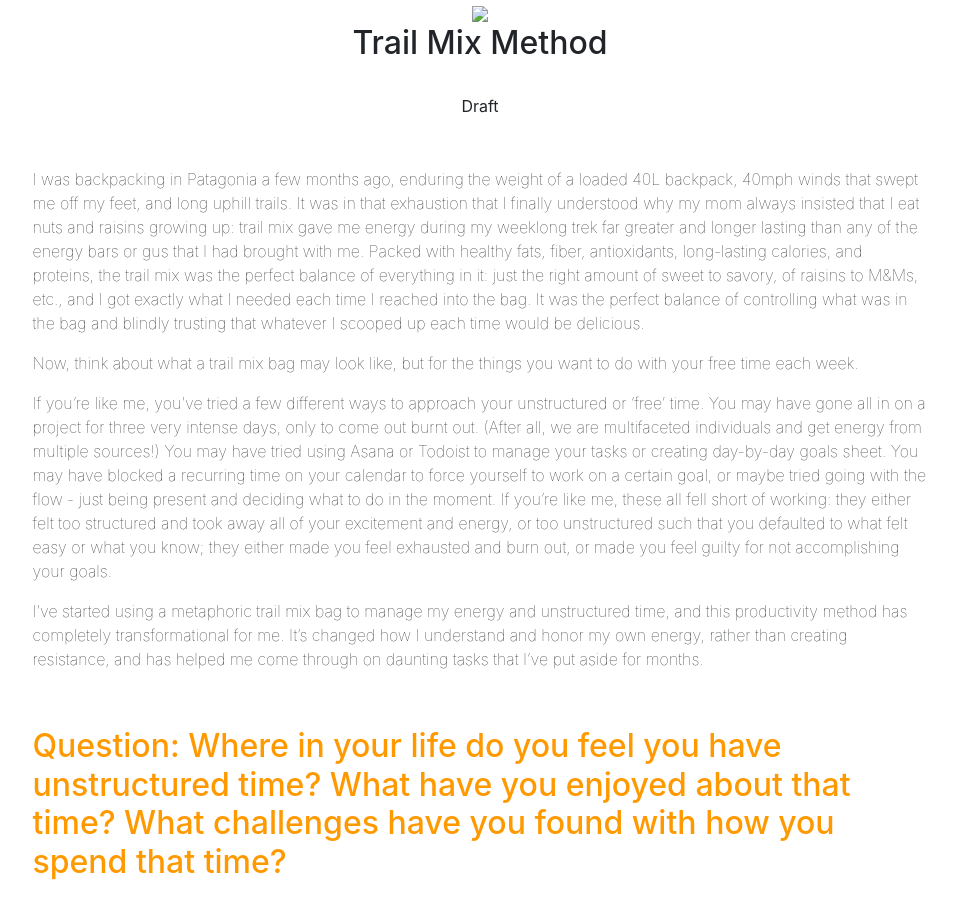
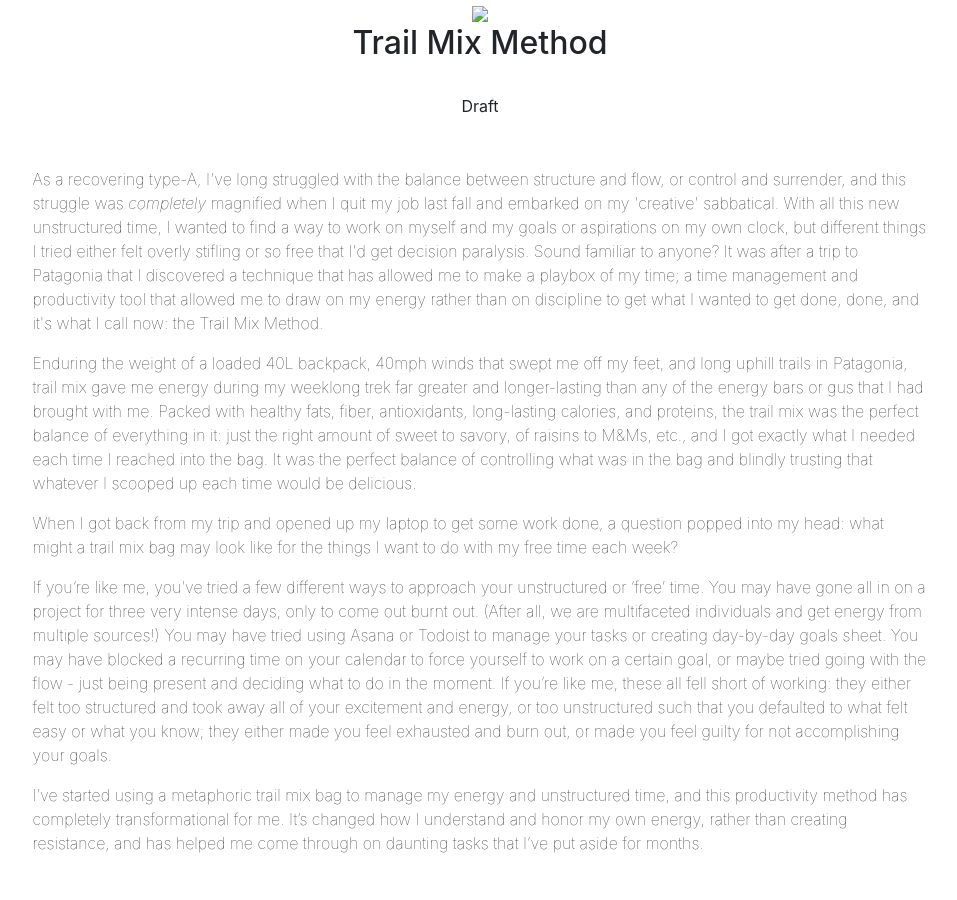
Before and after one commit to dalkat/dalkat.github.io, a Jekyll site: the page built from trailmix.md, in a window 1280 px wide and 900 px high. Shown: the whole window, without its empty margins (160-1117 px from the left). Built offline with Jekyll 4.4.1, drawn with Linux system fonts in a browser that asks for light colours; nearby versions of some CDN libraries; some web fonts are replaced; library files that are not in the unit come from our copies.

Commit message:
TMM 3.1 tried new intro

```diff
--- a/_layouts/trailmix.html
+++ b/_layouts/trailmix.html
@@ -16,8 +16,9 @@ layout: default-sub
       		<br>
 
           <div class="col-lg-10 col-md-10 col-sm-12 col-xs-12"  style="display:inline-block; background: rgba(255, 255, 255, 0.2); vertical-align: left;  text-align:left; padding:15px; font-weight: 100; margin:10px; border-radius:20px;">
-			<p>I was backpacking in Patagonia a few months ago, enduring the weight of a loaded 40L backpack, 40mph winds that swept me off my feet, and long uphill trails. It was in that exhaustion that I finally understood why my mom always insisted that I eat nuts and raisins growing up: trail mix gave me energy during my weeklong trek far greater and longer lasting than any of the energy bars or gus that I had brought with me. Packed with healthy fats, fiber, antioxidants, long-lasting calories, and proteins, the trail mix was the perfect balance of everything in it: just the right amount of sweet to savory, of raisins to M&Ms, etc., and I got exactly what I needed each time I reached into the bag. It was the perfect balance of controlling what was in the bag and blindly trusting that whatever I scooped up each time would be delicious.</p>
-			<p>Now, think about what a trail mix bag may look like, but for the things you want to do with your free time each week.</p>
+			<p>As a recovering type-A, I've long struggled with the balance between structure and flow, or control and surrender, and this struggle was <i>completely</i> magnified when I quit my job last fall and embarked on my 'creative' sabbatical. With all this new unstructured time, I wanted to find a way to work on myself and my goals or aspirations on my own clock, but different things I tried either felt overly stifling or so free that I'd get decision paralysis. Sound familiar to anyone? It was after a trip to Patagonia that I discovered a technique that has allowed me to make a playbox of my time; a time management and productivity tool that allowed me to draw on my energy rather than on discipline to get what I wanted to get done, done, and it's what I call now: the Trail Mix Method. </p>
+			<p>Enduring the weight of a loaded 40L backpack, 40mph winds that swept me off my feet, and long uphill trails in Patagonia, trail mix gave me energy during my weeklong trek far greater and longer-lasting than any of the energy bars or gus that I had brought with me. Packed with healthy fats, fiber, antioxidants, long-lasting calories, and proteins, the trail mix was the perfect balance of everything in it: just the right amount of sweet to savory, of raisins to M&Ms, etc., and I got exactly what I needed each time I reached into the bag. It was the perfect balance of controlling what was in the bag and blindly trusting that whatever I scooped up each time would be delicious.</p>
+			<p>When I got back from my trip and opened up my laptop to get some work done, a question popped into my head: what might a trail mix bag may look like for the things I want to do with my free time each week?</p>
 			<p>If you&rsquo;re like me, you&rsquo;ve tried a few different ways to approach your unstructured or &lsquo;free&rsquo; time. You may have gone all in on a project for three very intense days, only to come out burnt out. (After all, we are multifaceted individuals and get energy from multiple sources!) You may have tried using Asana or Todoist to manage your tasks or creating day-by-day goals sheet. You may have blocked a recurring time on your calendar to force yourself to work on a certain goal, or maybe tried going with the flow - just being present and deciding what to do in the moment. If you&rsquo;re like me, these all fell short of working: they either felt too structured and took away all of your excitement and energy, or too unstructured such that you defaulted to what felt easy or what you know; they either made you feel exhausted and burn out, or made you feel guilty for not accomplishing your goals.&nbsp;</p>
 			<p>I&rsquo;ve started using a metaphoric trail mix bag to manage my energy and unstructured time, and this productivity method has completely transformational for me. It&rsquo;s changed how I understand and honor my own energy, rather than creating resistance, and has helped me come through on daunting tasks that I&rsquo;ve put aside for months. </p>
 			<p>&nbsp;</p>
```
